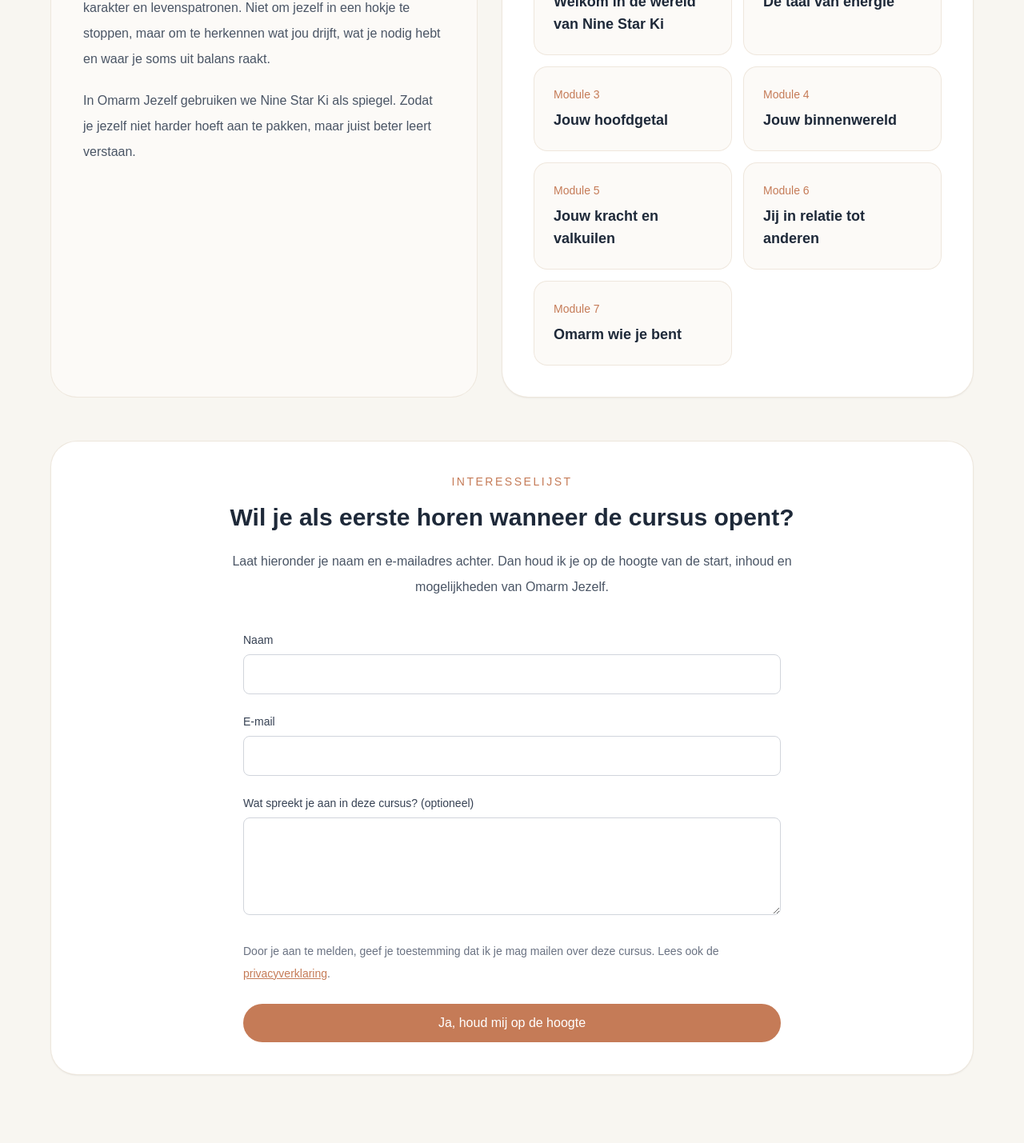
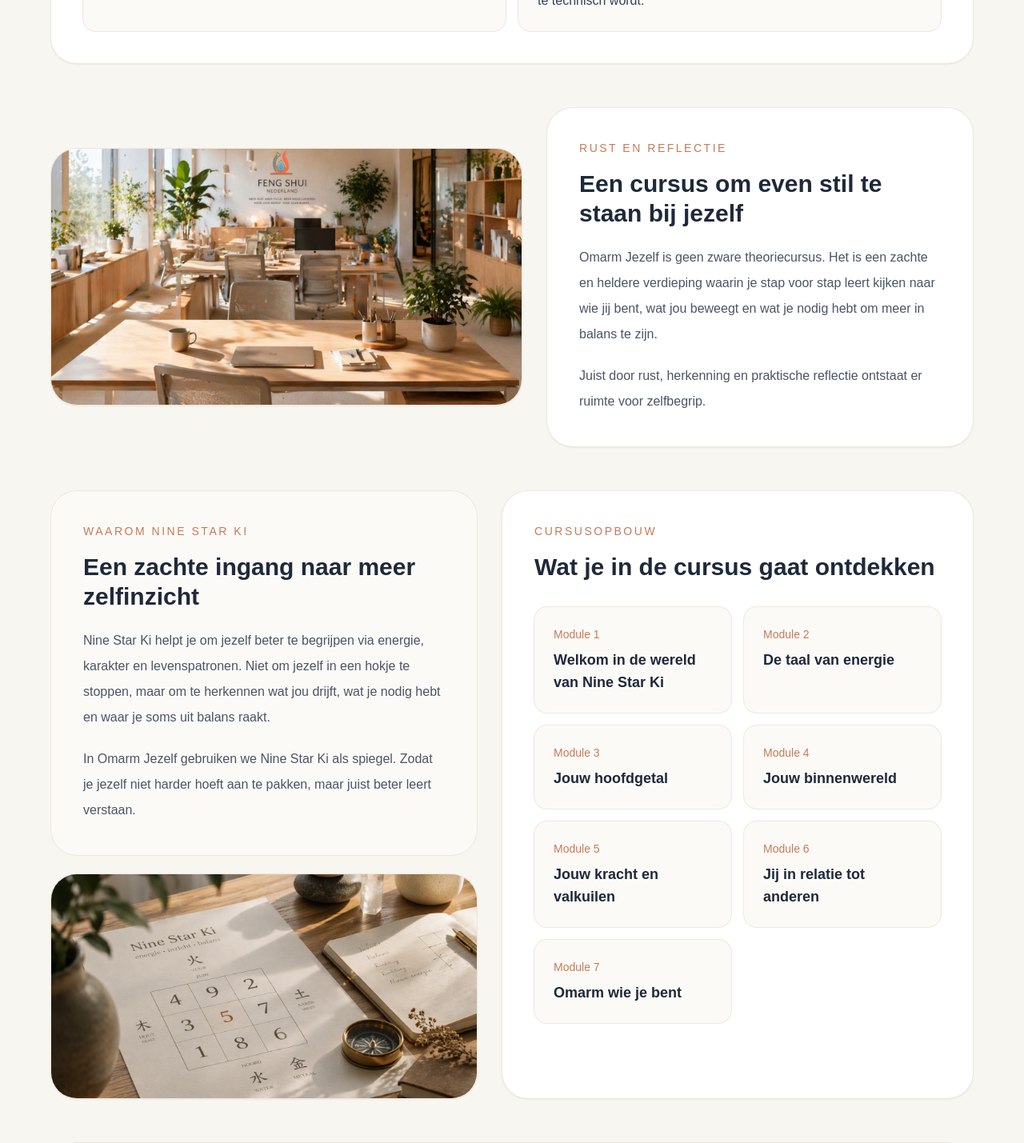
Before and after one commit to darius858/fengshuinederland-site, a Next.js app: page /omarm-jezelf in a window 1280 px wide. Shown: the part 1330-2759 px from the top of the page at 80% size. Built offline with nearby package versions, Linux system fonts and the light colour scheme.

Commit message:
Add imagery to Omarm Jezelf page

```diff
--- a/app/omarm-jezelf/OmarmJezelfContent.tsx
+++ b/app/omarm-jezelf/OmarmJezelfContent.tsx
@@ -1,5 +1,6 @@
 "use client";
 
+import Image from "next/image";
 import Link from "next/link";
 import { useState } from "react";
 
@@ -97,6 +98,18 @@ export default function OmarmJezelfContent() {
             </div>
           </div>
 
+          <div className="space-y-6">
+            <div className="overflow-hidden rounded-[2rem] bg-white shadow-sm ring-1 ring-[#eee7dd]">
+              <Image
+                src="/hero.jpg"
+                alt="Warme rustige sfeer die past bij de cursus Omarm Jezelf"
+                width={1200}
+                height={900}
+                className="h-[320px] w-full object-cover"
+                priority
+              />
+            </div>
+
             <div className="rounded-[2rem] bg-white p-8 shadow-sm ring-1 ring-[#eee7dd] md:p-10">
               <p className="text-sm uppercase tracking-[0.18em] text-[#c57b57]">
                 Wat deze cursus je brengt
@@ -110,6 +123,7 @@ export default function OmarmJezelfContent() {
                   </li>
                 ))}
               </ul>
+            </div>
           </div>
         </section>
 
@@ -142,7 +156,42 @@ export default function OmarmJezelfContent() {
           </div>
         </section>
 
+        <section className="mt-14 grid gap-8 lg:grid-cols-[1.05fr_0.95fr] lg:items-center">
+          <div className="overflow-hidden rounded-[2rem] bg-white shadow-sm ring-1 ring-[#eee7dd]">
+            <Image
+              src="/werkruimte.jpg"
+              alt="Rustige werkruimte die past bij reflectie, inzicht en innerlijk werk"
+              width={1200}
+              height={900}
+              className="h-[320px] w-full object-cover"
+            />
+          </div>
+
+          <div className="rounded-[2rem] bg-white p-8 shadow-sm ring-1 ring-[#eee7dd] md:p-10">
+            <p className="text-sm uppercase tracking-[0.18em] text-[#c57b57]">
+              Rust en reflectie
+            </p>
+
+            <h2 className="mt-4 text-3xl font-semibold leading-tight">
+              Een cursus om even stil te staan bij jezelf
+            </h2>
+
+            <p className="mt-5 leading-8 text-gray-600">
+              Omarm Jezelf is geen zware theoriecursus. Het is een zachte en
+              heldere verdieping waarin je stap voor stap leert kijken naar wie
+              jij bent, wat jou beweegt en wat je nodig hebt om meer in balans
+              te zijn.
+            </p>
+
+            <p className="mt-5 leading-8 text-gray-600">
+              Juist door rust, herkenning en praktische reflectie ontstaat er
+              ruimte voor zelfbegrip.
+            </p>
+          </div>
+        </section>
+
         <section className="mt-14 grid gap-8 lg:grid-cols-[0.95fr_1.05fr]">
+          <div className="space-y-6">
             <div className="rounded-[2rem] bg-[#fcfaf7] p-8 ring-1 ring-[#eee7dd] md:p-10">
               <p className="text-sm uppercase tracking-[0.18em] text-[#c57b57]">
                 Waarom Nine Star Ki
@@ -164,6 +213,17 @@ export default function OmarmJezelfContent() {
                 jezelf niet harder hoeft aan te pakken, maar juist beter leert
                 verstaan.
               </p>
+            </div>
+
+            <div className="overflow-hidden rounded-[2rem] bg-white shadow-sm ring-1 ring-[#eee7dd]">
+              <Image
+                src="/nine-star-ki.jpg"
+                alt="Nine Star Ki beeld dat past bij energie, patronen en zelfinzicht"
+                width={1200}
+                height={900}
+                className="h-[280px] w-full object-cover"
+              />
+            </div>
           </div>
 
           <div className="rounded-[2rem] bg-white p-8 shadow-sm ring-1 ring-[#eee7dd] md:p-10">
```
Lines whose indentation alone changed are shown as unchanged.
